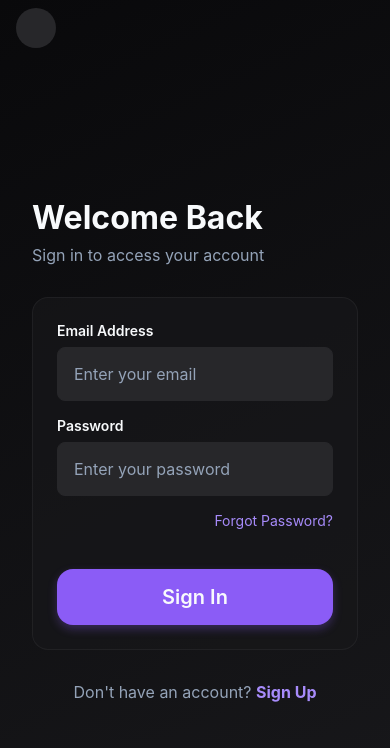
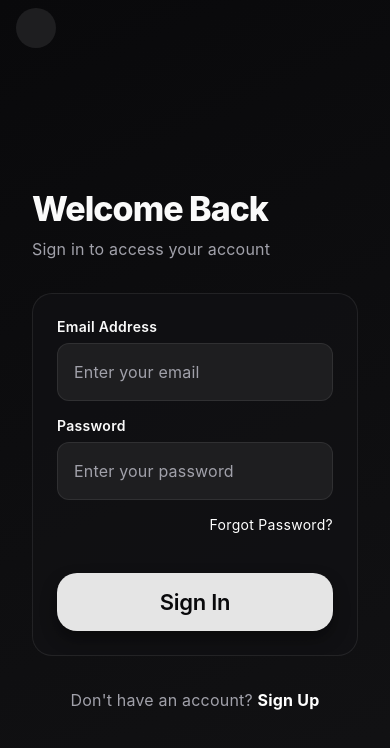
Before and after one commit to kavinduumayanga/evoria-event-management-system, a React Native app in the folder frontend/: screen /Login in a window 390 px wide. Shown: the top 748 px of the page. Built offline with nearby package versions, Linux system fonts and the light colour scheme; no server answers; some icons are missing.

Commit message:
feat: update theme colors and shadows across components for improved UI consistency

```diff
--- a/frontend/src/components/BookingCard.tsx
+++ b/frontend/src/components/BookingCard.tsx
@@ -104,7 +104,7 @@ const styles = StyleSheet.create({
     marginBottom: theme.spacing.m,
     paddingBottom: theme.spacing.s,
     borderBottomWidth: 1,
-    borderBottomColor: 'rgba(255, 255, 255, 0.1)',
+    borderBottomColor: theme.colors.border,
   },
   titleContainer: {
     flexDirection: 'row',
@@ -162,7 +162,7 @@ const styles = StyleSheet.create({
     marginTop: theme.spacing.m,
     paddingTop: theme.spacing.m,
     borderTopWidth: 1,
-    borderTopColor: 'rgba(255, 255, 255, 0.1)',
+    borderTopColor: theme.colors.border,
     flexDirection: 'row',
     justifyContent: 'space-between',
     gap: theme.spacing.s,
--- a/frontend/src/components/Button.tsx
+++ b/frontend/src/components/Button.tsx
@@ -45,11 +45,11 @@ export const Button: React.FC<ButtonProps> = ({
   const getTextColor = () => {
     if (disabled) return theme.colors.textMuted;
     switch (variant) {
-      case 'primary':
+      case 'primary': return theme.colors.background; // Dark text on light bg for primary
       case 'secondary': return theme.colors.text;
       case 'outline': return theme.colors.primary;
       case 'ghost': return theme.colors.text;
-      default: return theme.colors.text;
+      default: return theme.colors.background;
     }
   };
 
@@ -77,7 +77,7 @@ export const Button: React.FC<ButtonProps> = ({
         getPadding(),
         getBorder(),
         style,
-        (variant === 'primary' || variant === 'secondary') && !disabled ? theme.shadows.neon : {},
+        (variant === 'primary' || variant === 'secondary') && !disabled ? theme.shadows.premium : {},
       ]}
       disabled={disabled || isLoading}
       activeOpacity={0.8}
--- a/frontend/src/components/ErrorState.tsx
+++ b/frontend/src/components/ErrorState.tsx
@@ -48,12 +48,12 @@ const styles = StyleSheet.create({
   retryButton: {
     flexDirection: 'row',
     alignItems: 'center',
-    backgroundColor: 'rgba(255, 255, 255, 0.1)',
+    backgroundColor: theme.colors.surfaceLight,
     paddingVertical: theme.spacing.s,
     paddingHorizontal: theme.spacing.l,
     borderRadius: theme.borderRadius.round,
     borderWidth: 1,
-    borderColor: 'rgba(255, 255, 255, 0.2)',
+    borderColor: theme.colors.border,
   },
   retryIcon: {
     marginRight: theme.spacing.s,
--- a/frontend/src/components/EventCard.tsx
+++ b/frontend/src/components/EventCard.tsx
@@ -192,7 +192,7 @@ const styles = StyleSheet.create({
     marginTop: theme.spacing.m,
     paddingTop: theme.spacing.m,
     borderTopWidth: 1,
-    borderTopColor: 'rgba(255, 255, 255, 0.1)',
+    borderTopColor: theme.colors.border,
     flexDirection: 'row',
     justifyContent: 'space-between',
   },
--- a/frontend/src/components/GlassCard.tsx
+++ b/frontend/src/components/GlassCard.tsx
@@ -16,17 +16,17 @@ export const GlassCard: React.FC<GlassCardProps> = ({
 }) => {
   const getBackgroundColor = () => {
     switch (variant) {
-      case 'light': return 'rgba(39, 39, 42, 0.7)'; // surfaceLight with opacity
-      case 'neon': return 'rgba(139, 92, 246, 0.15)'; // primary with opacity
+      case 'light': return 'rgba(30, 30, 32, 0.7)'; // surfaceLight with opacity
+      case 'neon': return 'rgba(56, 189, 248, 0.1)'; // secondary with opacity
       case 'dark':
-      default: return 'rgba(24, 24, 27, 0.7)'; // surface with opacity
+      default: return 'rgba(18, 18, 20, 0.7)'; // surface with opacity
     }
   };
 
   const getBorderColor = () => {
     switch (variant) {
-      case 'neon': return 'rgba(139, 92, 246, 0.3)';
-      default: return 'rgba(255, 255, 255, 0.05)';
+      case 'neon': return 'rgba(56, 189, 248, 0.3)';
+      default: return theme.colors.border;
     }
   };
 
@@ -38,7 +38,7 @@ export const GlassCard: React.FC<GlassCardProps> = ({
           backgroundColor: getBackgroundColor(),
           borderColor: getBorderColor(),
         },
-        variant === 'neon' ? theme.shadows.neon : {},
+        variant === 'neon' ? theme.shadows.glow : {},
         style,
       ]}
       {...props}
--- a/frontend/src/components/NeonCard.tsx
+++ b/frontend/src/components/NeonCard.tsx
@@ -16,7 +16,7 @@ export const NeonCard: React.FC<NeonCardProps> = ({
   accentColor = theme.colors.primary
 }) => {
   const CardContent = (
-    <View style={[styles.cardContainer, style, { shadowColor: accentColor }]}>
+    <View style={[styles.cardContainer, style]}>
       <View style={styles.blurContainer}>
         {children}
       </View>
@@ -38,13 +38,10 @@ const styles = StyleSheet.create({
   cardContainer: {
     borderRadius: theme.borderRadius.l,
     overflow: 'hidden',
-    backgroundColor: 'rgba(20, 20, 30, 0.7)',
+    backgroundColor: theme.colors.surface,
     borderWidth: 1,
-    borderColor: 'rgba(255, 255, 255, 0.1)',
-    shadowOffset: { width: 0, height: 4 },
-    shadowOpacity: 0.3,
-    shadowRadius: 10,
-    elevation: 5,
+    borderColor: theme.colors.border,
+    ...theme.shadows.subtle,
   },
   blurContainer: {
     padding: theme.spacing.m,
--- a/frontend/src/components/StatCard.tsx
+++ b/frontend/src/components/StatCard.tsx
@@ -40,7 +40,7 @@ const styles = StyleSheet.create({
   iconContainer: {
     marginRight: theme.spacing.m,
     padding: theme.spacing.s,
-    backgroundColor: 'rgba(255, 255, 255, 0.05)',
+    backgroundColor: theme.colors.surfaceLight,
     borderRadius: theme.borderRadius.m,
   },
   textContainer: {
--- a/frontend/src/constants/theme.ts
+++ b/frontend/src/constants/theme.ts
@@ -1,18 +1,18 @@
 export const theme = {
   colors: {
-    background: '#09090b', // Deep dark
-    surface: '#18181b', // Slightly lighter dark
-    surfaceLight: '#27272a',
-    primary: '#8b5cf6', // Neon purple
-    primaryLight: '#a78bfa',
-    secondary: '#3b82f6', // Neon blue
-    accent: '#ec4899', // Neon pink
-    text: '#f8fafc',
-    textMuted: '#94a3b8',
-    border: '#27272a',
-    error: '#ef4444',
-    success: '#10b981',
-    warning: '#f59e0b',
+    background: '#09090B', // Deepest dark
+    surface: '#121214', // Elevated dark
+    surfaceLight: '#1E1E20', // Higher elevation
+    primary: '#E5E5E5', // Premium Off-White for contrast
+    primaryLight: '#FFFFFF',
+    secondary: '#38BDF8', // Icy blue for subtle accents
+    accent: '#818CF8', // Muted violet
+    text: '#FAFAFA', // Soft white
+    textMuted: '#A1A1AA', // Zinc 400
+    border: 'rgba(255, 255, 255, 0.08)', // Ultra-subtle border
+    error: '#F87171', // Soft red
+    success: '#34D399', // Soft emerald
+    warning: '#FBBF24', // Soft amber
   },
   spacing: {
     xs: 4,
@@ -23,42 +23,42 @@ export const theme = {
     xxl: 48,
   },
   borderRadius: {
-    s: 4,
-    m: 8,
-    l: 16,
-    xl: 24,
+    s: 6,
+    m: 12,
+    l: 20,
+    xl: 28,
     round: 9999,
   },
   typography: {
-    h1: { fontSize: 32, fontWeight: 'bold' as const },
-    h2: { fontSize: 24, fontWeight: 'bold' as const },
-    h3: { fontSize: 20, fontWeight: '600' as const },
-    body: { fontSize: 16, fontWeight: 'normal' as const },
-    caption: { fontSize: 14, fontWeight: 'normal' as const },
-    small: { fontSize: 12, fontWeight: 'normal' as const },
-    button: { fontSize: 16, fontWeight: '600' as const },
+    h1: { fontSize: 34, fontWeight: '800' as const, letterSpacing: -1 },
+    h2: { fontSize: 28, fontWeight: '700' as const, letterSpacing: -0.5 },
+    h3: { fontSize: 22, fontWeight: '600' as const, letterSpacing: -0.3 },
+    body: { fontSize: 16, fontWeight: '400' as const, letterSpacing: 0.2, lineHeight: 24 },
+    caption: { fontSize: 14, fontWeight: '400' as const, letterSpacing: 0.3 },
+    small: { fontSize: 12, fontWeight: '500' as const, letterSpacing: 0.5 },
+    button: { fontSize: 16, fontWeight: '600' as const, letterSpacing: 0.5 },
   },
   shadows: {
-    neon: {
-      shadowColor: '#8b5cf6',
-      shadowOffset: { width: 0, height: 4 },
-      shadowOpacity: 0.3,
-      shadowRadius: 10,
-      elevation: 8,
-    },
-    neonBlue: {
-      shadowColor: '#3b82f6',
-      shadowOffset: { width: 0, height: 4 },
-      shadowOpacity: 0.3,
-      shadowRadius: 10,
-      elevation: 8,
+    premium: {
+      shadowColor: '#000000',
+      shadowOffset: { width: 0, height: 8 },
+      shadowOpacity: 0.4,
+      shadowRadius: 16,
+      elevation: 10,
     },
     subtle: {
-      shadowColor: '#000',
+      shadowColor: '#000000',
       shadowOffset: { width: 0, height: 2 },
-      shadowOpacity: 0.25,
-      shadowRadius: 3.84,
-      elevation: 5,
+      shadowOpacity: 0.2,
+      shadowRadius: 4,
+      elevation: 3,
+    },
+    glow: {
+      shadowColor: '#FFFFFF',
+      shadowOffset: { width: 0, height: 0 },
+      shadowOpacity: 0.1,
+      shadowRadius: 12,
+      elevation: 4,
     },
   },
 };
--- a/frontend/src/screens/auth/WelcomeScreen.tsx
+++ b/frontend/src/screens/auth/WelcomeScreen.tsx
@@ -69,12 +69,12 @@ const styles = StyleSheet.create({
     width: width * 0.4,
     height: width * 0.4,
     borderRadius: theme.borderRadius.round,
-    backgroundColor: 'rgba(139, 92, 246, 0.1)',
+    backgroundColor: theme.colors.surfaceLight,
     borderWidth: 2,
     borderColor: theme.colors.primary,
     justifyContent: 'center',
     alignItems: 'center',
-    ...theme.shadows.neon,
+    ...theme.shadows.premium,
   },
   logoText: {
     ...theme.typography.h2,
```
